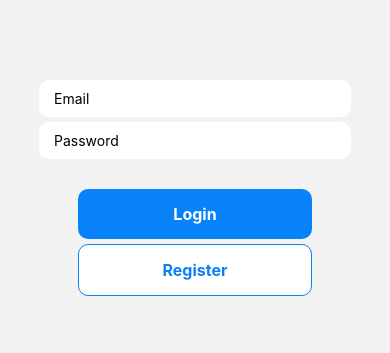
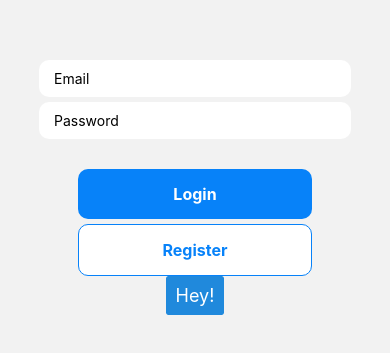
Before and after one commit to hwen554/Meditation-Mobile-Application, a React Native app in the folder IPAPP/: screen / in a window 390 px wide. Shown: the part 237-590 px from the top of the page. Built offline with nearby package versions, Linux system fonts and the light colour scheme; no server answers.

Commit message:
Add react native elements ui

```diff
--- a/IPAPP/package.json
+++ b/IPAPP/package.json
@@ -13,6 +13,8 @@
     "@react-native-async-storage/async-storage": "^1.17.11",
     "@react-navigation/native": "^6.1.6",
     "@react-navigation/native-stack": "^6.9.12",
+    "@rneui/base": "^4.0.0-rc.7",
+    "@rneui/themed": "^4.0.0-rc.7",
     "expo": "~48.0.6",
     "expo-status-bar": "~1.4.4",
     "firebase": "^8.10.0",
--- a/IPAPP/screens/LoginScreens.js
+++ b/IPAPP/screens/LoginScreens.js
@@ -3,6 +3,8 @@
 import  {auth} from '../firebase'
 import AsyncStorage from '@react-native-async-storage/async-storage'
 import { useNavigation } from '@react-navigation/core'
+import { Button, ThemeProvider } from '@rneui/themed';
+
 const LoginScreens = () => {
     const [email,setEmail] = useState('')
     const [password,setPassword] = useState('')
@@ -44,6 +46,9 @@
         <View style={styles.buttonContainer}>
             <TouchableOpacity style={styles.button} onPress={handleLogin}><Text style={styles.buttonText}>Login</Text></TouchableOpacity>
             <TouchableOpacity style={[styles.button,styles.buttonOutline]} onPress={handleSignUp}><Text style={styles.buttonOutlineText}>Register</Text></TouchableOpacity>
+            <ThemeProvider>
+              <Button title="Hey!" />
+            </ThemeProvider>
         </View>
     </KeyboardAvoidingView>
   )
```
Also changed, not shown: 1 other file (tests, documents, lock files or other folders).
